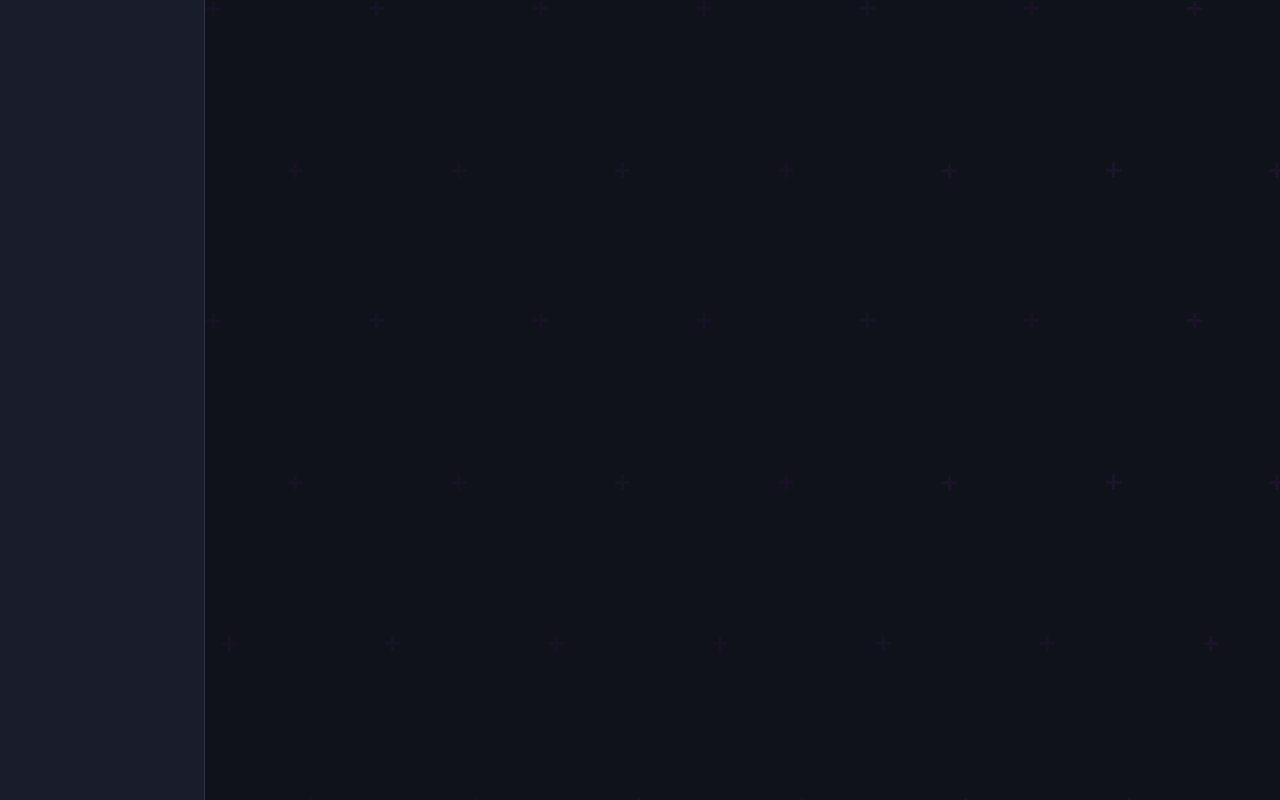
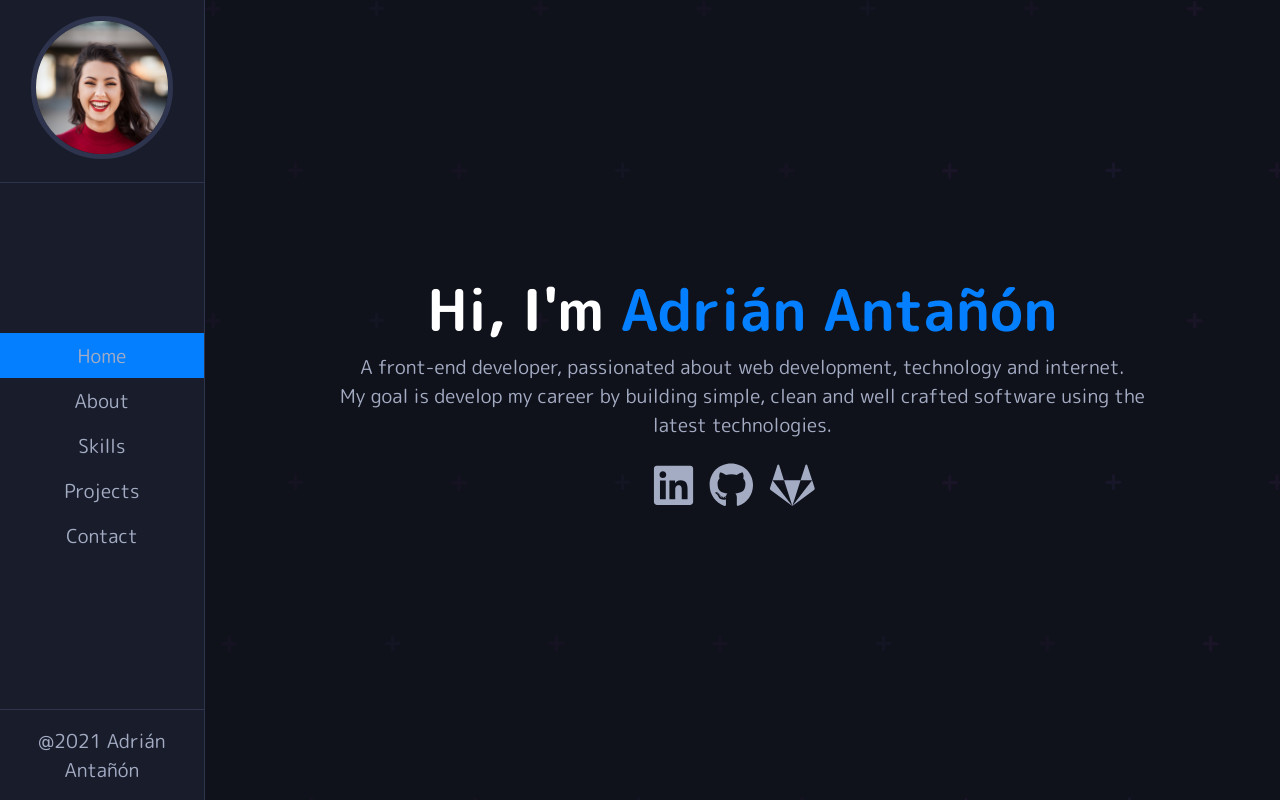
Before and after one commit to Adri-Antanon/portfolio, a React (Create React App) app: page / in a window 1280 px wide. Built offline with nearby package versions, Linux system fonts and the light colour scheme.

Commit message:
finished HomePage

```diff
--- a/src/App.js
+++ b/src/App.js
@@ -1,10 +1,19 @@
 import './App.scss';
+
+import NavBar from './components/NavBar';
+import HomePage from './pages/HomePage';
 
 function App() {
   return (
     <div className="App" >
-      <div className="sidebar"></div>
-      <div className="main-content"></div>
+      <div className="sidebar">
+        <NavBar />
+      </div>
+      <div className="main-content">
+        <div className="content">
+          <HomePage />
+        </div>
+      </div>
     </div>
   );
 }
--- a/src/App.scss
+++ b/src/App.scss
@@ -1,5 +1,7 @@
 @import './assets/styles/variables';
 @import './assets/styles/layout';
+@import './assets/styles/typography';
+@import './assets/styles/navbar';
 
 * {
     padding: 0;
@@ -10,5 +12,5 @@
 body {
     color: $font-color;
     font-family: $font-family;
-    font-size: 0.2rem;
+    font-size: 1.2rem;
 }
--- /dev/null
+++ b/src/assets/styles/_navbar.scss
@@ -0,0 +1,70 @@
+.NavBar {
+    height: 100vh;
+    .nav {
+        height: 100%;
+        display: flex;
+        flex-direction: column;
+        justify-content: space-between;
+        align-items: center;
+
+        .profile {
+            width: 100%;
+            text-align: center;
+            margin-top: 1rem;
+            border-bottom: 1px solid $main-border-color;
+            img {
+                width: 70%;
+                border-radius: 100%;
+                border: 5px solid $main-border-color;
+                margin-bottom: 1rem;
+            }
+        }
+
+        .nav-items {
+            width: 100%;
+            .nav-item {
+                list-style: none;
+                text-align: center;
+                a {
+                    text-decoration: none;
+                    font-size: inherit;
+                    color: inherit;
+                    display: block;
+                    padding: 0.5rem 0;
+                    position: relative;
+                    &::before {
+                        content: '';
+                        position: absolute;
+                        top: 0;
+                        left: 0;
+                        width: 0.4rem;
+                        height: 100%;
+                        background-color: $a-before-bg;
+                        transform-origin: bottom;
+                        transform: scale(0);
+                        overflow-x: hidden;
+                        transition: transform 0.6s, 0.2s width 0.5s cubic-bezier(1, -0.16, 0.6, 1.35);
+                    }
+
+                    &:hover::before {
+                        width: 100%;
+                        transform: scale(1);
+                    }
+                }
+            }
+        }
+
+        .footer {
+            width: 100%;
+            border-top: 1px solid $main-border-color;
+            p {
+                text-align: center;
+                padding: 1rem 0;
+            }
+        }
+    }
+}
+
+.active {
+    background-color: $main-blue-color;
+}
--- /dev/null
+++ b/src/assets/styles/_typography.scss
@@ -0,0 +1,44 @@
+.HomePage {
+    position: absolute;
+    top: 50%;
+    left: 50%;
+    transform: translate(-50%, -50%);
+    width: 80%;
+}
+
+.hero-text {
+    color: white;
+    text-align: center;
+    font-size: 3.6rem;
+    span {
+        color: $main-blue-color;
+    }
+}
+
+.h-sub-text {
+    text-align: center;
+}
+
+.icons {
+    display: flex;
+    align-items: center;
+    justify-content: center;
+    padding: 1.5rem 0;
+    .icon-holder {
+        margin-right: 1rem;
+        .icon {
+            font-size: 2.8rem;
+            color: $font-color;
+            transition: all 0.4s ease-in-out;
+        }
+        .li:hover {
+            color: $linkedin-color;
+        }
+        .gh:hover {
+            color: rgba(212, 45, 212, 0.788);
+        }
+        .yt:hover {
+            color: $gitlab-color;
+        }
+    }
+}
--- a/src/assets/styles/_variables.scss
+++ b/src/assets/styles/_variables.scss
@@ -2,6 +2,10 @@
 $sidebar: #191d2b;
 $main-blue-color: #037fff;
 $nav-lines-bg: #3858cc;
+$a-before-bg: #0381ff33;
 $main-border-color: #2e344e;
 $font-color: #a4acc4;
+$gitlab-color: #e24329;
+$linkedin-color: #0073b1;
+
 $font-family: 'M PLUS Rounded 1c', sans-serif;
--- /dev/null
+++ b/src/components/NavBar.jsx
@@ -0,0 +1,49 @@
+import React from 'react';
+import { NavLink } from 'react-router-dom';
+
+import avatar from '../assets/img/avatar.png'
+
+const NavBar = () => {
+
+  return (
+    <div className="NavBar">
+      <nav className="nav">
+        <div className="profile">
+          <img src={avatar} alt="avatar-adrian-antanyon" />
+        </div>
+        <ul className="nav-items">
+          <li className="nav-item">
+            <NavLink to="/" exact activeClassName="active" >
+              Home
+            </NavLink>
+          </li>
+          <li className="nav-item">
+            <NavLink to="/about" exact activeClassName="active" >
+              About
+            </NavLink>
+          </li>
+          <li className="nav-item">
+            <NavLink to="/skills" exact activeClassName="active" >
+              Skills
+            </NavLink>
+          </li>
+          <li className="nav-item">
+            <NavLink to="/projects" exact activeClassName="active" >
+              Projects
+            </NavLink>
+          </li>
+          <li className="nav-item">
+            <NavLink to="/contact" exact activeClassName="active" >
+              Contact
+            </NavLink>
+          </li>
+        </ul>
+        <footer className="footer">
+          <p>@2021 Adrián Antañón</p>
+        </footer>
+      </nav>
+    </div>
+  );
+};
+
+export default NavBar;
--- a/src/index.js
+++ b/src/index.js
@@ -1,12 +1,14 @@
 import React from 'react';
 import ReactDOM from 'react-dom';
-import './index.css';
 import App from './App';
 import reportWebVitals from './reportWebVitals';
+import { BrowserRouter } from 'react-router-dom';
 
 ReactDOM.render(
   <React.StrictMode>
-    <App />
+    <BrowserRouter>
+      <App />
+    </BrowserRouter>
   </React.StrictMode>,
   document.getElementById('root')
 );
--- a/src/pages/HomePage.jsx
+++ b/src/pages/HomePage.jsx
@@ -1,10 +1,35 @@
 import React from 'react';
+import { Link } from 'react-router-dom';
+import { faGithub, faGitlab, faLinkedin, faLinkedinIn } from '@fortawesome/free-brands-svg-icons'
+import { FontAwesomeIcon } from '@fortawesome/react-fontawesome';
 
 const HomePage = () => {
 
   return (
-    <div>
-
+    <div className="HomePage">
+      <header className="hero">
+        <h1 className="hero-text">
+          Hi, I'm
+          <span> Adrián Antañón </span>
+        </h1>
+        <p className="h-sub-text">
+          A front-end developer, passionated about web development, technology and internet.
+        </p>
+        <p className="h-sub-text">
+          My goal is develop my career by building simple, clean and well crafted software using the latest technologies.
+        </p>
+        <div className="icons">
+          <a href="https://www.linkedin.com/in/adrianantanyon" className="icon-holder">
+            <FontAwesomeIcon icon={faLinkedin} className="icon li" />
+          </a>
+          <a href="https://github.com/Adri-Antanon" className="icon-holder">
+            <FontAwesomeIcon icon={faGithub} className="icon gh" />
+          </a>
+          <a href="https://gitlab.com/AdrianAntanon" className="icon-holder">
+            <FontAwesomeIcon icon={faGitlab} className="icon yt" />
+          </a>
+        </div>
+      </header>
     </div>
   );
 };
```
Also changed, not shown: src/assets/img/avatar.jpg (added), src/logo.svg (deleted).
